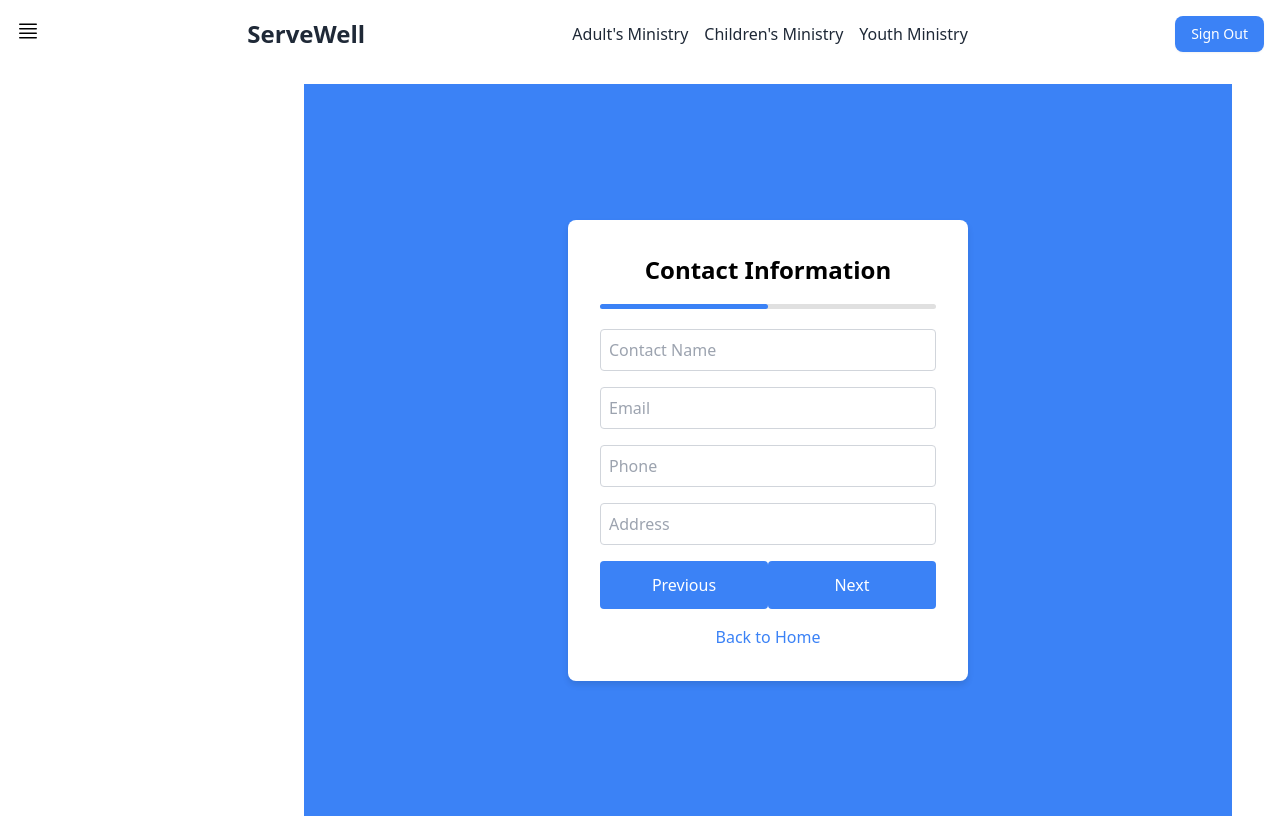
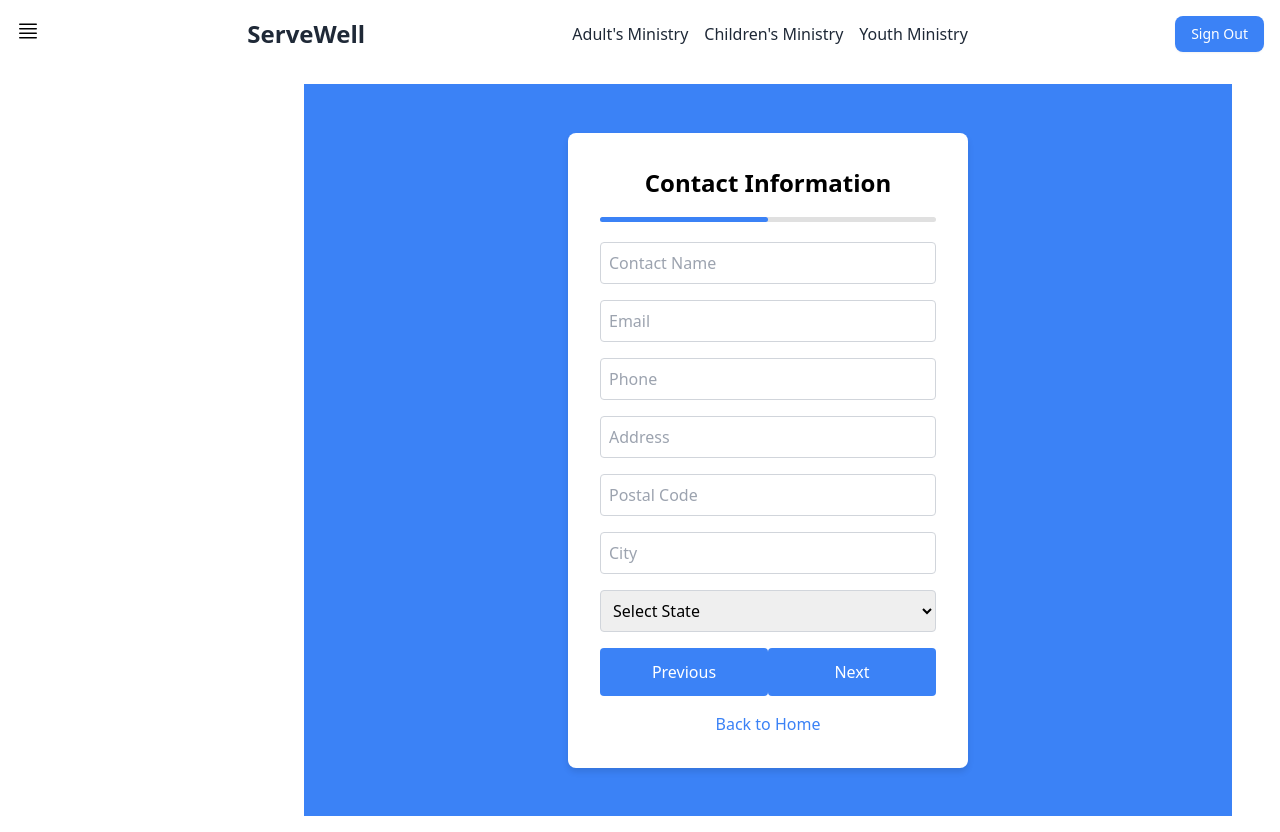
Before and after one commit to hayleyowen/ServeWell, a Next.js app: page /church-creation in a window 1280 px wide. Both pictures are taken after a click on the button "Next". Built offline with nearby package versions, Linux system fonts and the light colour scheme.

Commit message:
Updated church form fields

```diff
--- a/app/church-creation/components/ChurchCreationForm.tsx
+++ b/app/church-creation/components/ChurchCreationForm.tsx
@@ -8,18 +8,20 @@
     const [formData, setFormData] = useState({
         churchName: '',
         denomination: '',
-        yearEstablished: '',
         contactName: '',
         email: '',
         phone: '',
         address: '',
+        postalCode: '',
+        city: '',
+        state: '',
         admin: '',
         password: '',
         confirmPassword: '',
         agreeToTerms: false,
     });
 
-    const handleChange = (e: React.ChangeEvent<HTMLInputElement>) => {
+    const handleChange = (e: React.ChangeEvent<HTMLInputElement | HTMLSelectElement>) => {
         const { name, value, type, checked } = e.target;
         setFormData({
             ...formData,
@@ -57,11 +59,13 @@
                 setFormData({
                     churchName: '',
                     denomination: '',
-                    yearEstablished: '',
                     contactName: '',
                     email: '',
                     phone: '',
                     address: '',
+                    postalCode: '',
+                    city: '',
+                    state: '',
                     admin: '',
                     password: '',
                     confirmPassword: '',
@@ -115,14 +119,6 @@
                                     onChange={handleChange}
                                     className={styles.input}
                                 />
-                                <input
-                                    type="number"
-                                    name="yearEstablished"
-                                    placeholder="Year Established"
-                                    value={formData.yearEstablished}
-                                    onChange={handleChange}
-                                    className={styles.input}
-                                />
                             </div>
                         )}
 
@@ -171,6 +167,86 @@
                                     className={styles.input}
                                     required
                                 />
+                                <input
+                                    type="text"
+                                    name="postalCode"
+                                    placeholder="Postal Code"
+                                    value={formData.postalCode}
+                                    onChange={handleChange}
+                                    className={styles.input}
+                                    required
+                                />
+                                <input
+                                    type="text"
+                                    name="city"
+                                    placeholder="City"
+                                    value={formData.city}
+                                    onChange={handleChange}
+                                    className={styles.input}
+                                    required
+                                />
+                                <select
+                                name="state"
+                                value={formData.state}
+                                onChange={handleChange}
+                                className={styles.input}
+                                required
+                            >
+                                <option value="" disabled>
+                                    Select State
+                                </option>
+                                <option value="AL">Alabama</option>
+                                <option value="AK">Alaska</option>
+                                <option value="AZ">Arizona</option>
+                                <option value="AR">Arkansas</option>
+                                <option value="CA">California</option>
+                                <option value="CO">Colorado</option>
+                                <option value="CT">Connecticut</option>
+                                <option value="DE">Delaware</option>
+                                <option value="FL">Florida</option>
+                                <option value="GA">Georgia</option>
+                                <option value="HI">Hawaii</option>
+                                <option value="ID">Idaho</option>
+                                <option value="IL">Illinois</option>
+                                <option value="IN">Indiana</option>
+                                <option value="IA">Iowa</option>
+                                <option value="KS">Kansas</option>
+                                <option value="KY">Kentucky</option>
+                                <option value="LA">Louisiana</option>
+                                <option value="ME">Maine</option>
+                                <option value="MD">Maryland</option>
+                                <option value="MA">Massachusetts</option>
+                                <option value="MI">Michigan</option>
+                                <option value="MN">Minnesota</option>
+                                <option value="MS">Mississippi</option>
+                                <option value="MO">Missouri</option>
+                                <option value="MT">Montana</option>
+                                <option value="NE">Nebraska</option>
+                                <option value="NV">Nevada</option>
+                                <option value="NH">New Hampshire</option>
+                                <option value="NJ">New Jersey</option>
+                                <option value="NM">New Mexico</option>
+                                <option value="NY">New York</option>
+                                <option value="NC">North Carolina</option>
+                                <option value="ND">North Dakota</option>
+                                <option value="OH">Ohio</option>
+                                <option value="OK">Oklahoma</option>
+                                <option value="OR">Oregon</option>
+                                <option value="PA">Pennsylvania</option>
+                                <option value="RI">Rhode Island</option>
+                                <option value="SC">South Carolina</option>
+                                <option value="SD">South Dakota</option>
+                                <option value="TN">Tennessee</option>
+                                <option value="TX">Texas</option>
+                                <option value="UT">Utah</option>
+                                <option value="VT">Vermont</option>
+                                <option value="VA">Virginia</option>
+                                <option value="WA">Washington</option>
+                                <option value="WV">West Virginia</option>
+                                <option value="WI">Wisconsin</option>
+                                <option value="WY">Wyoming</option>
+                            </select>
+
                             </div>
                         )}
 
```
